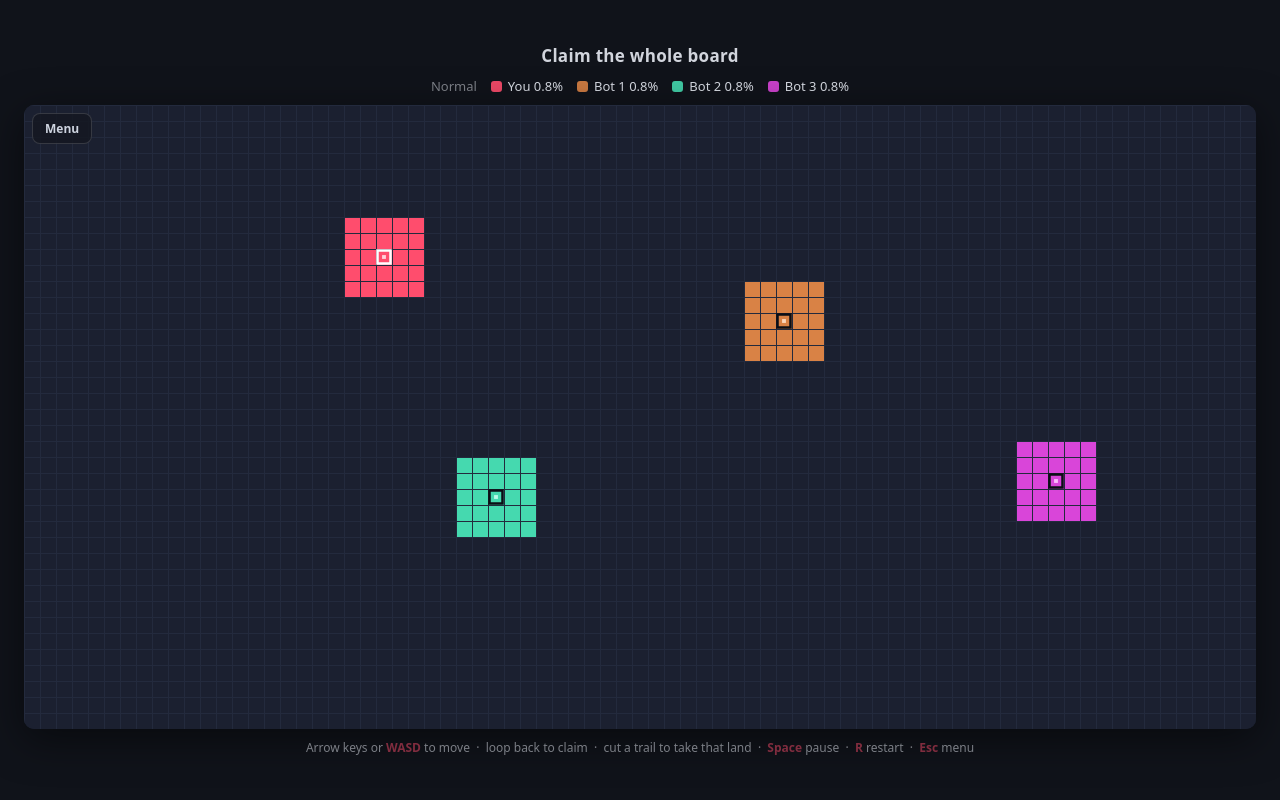
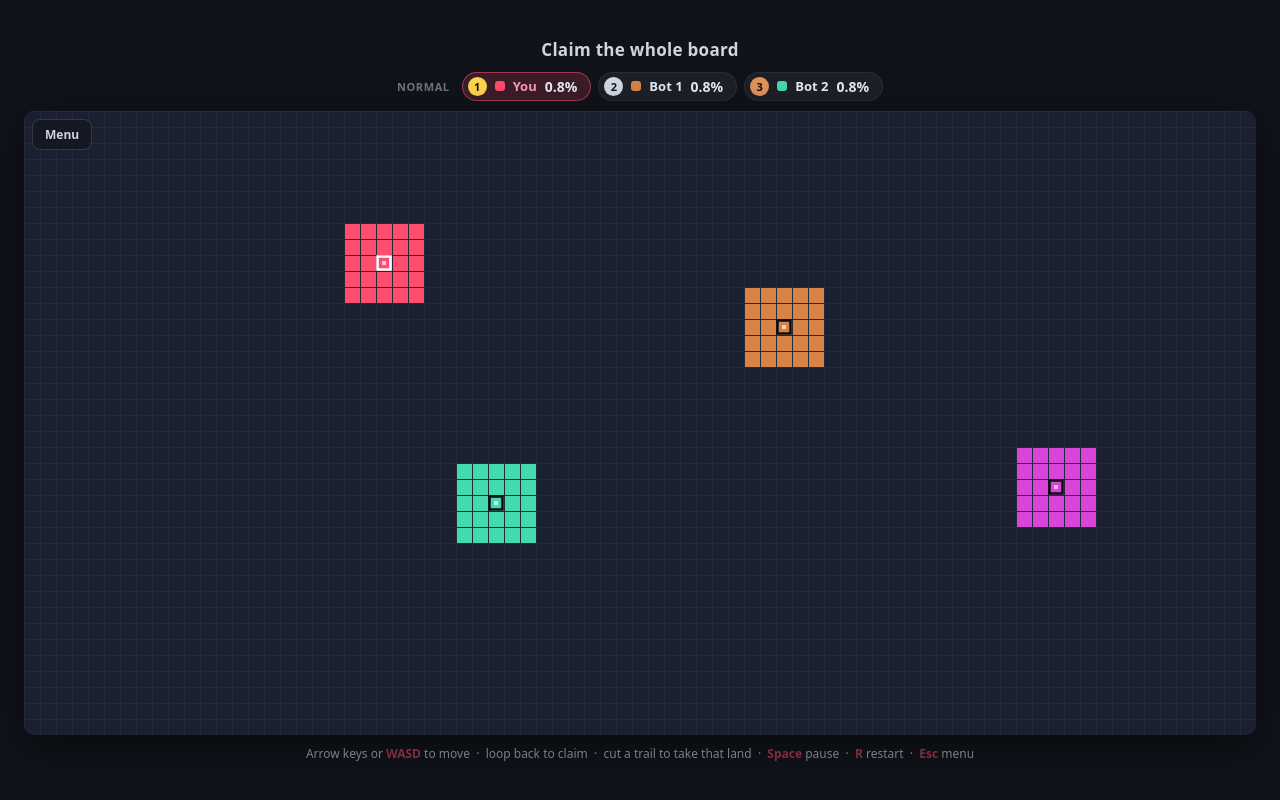
Before and after one commit to keatongodfrey1/paper-io, a plain HTML site: page index.html in a window 1280 px wide. Both pictures are taken after a click on the button "Start". Drawn offline with Linux system fonts and the light colour scheme.

Commit message:
Redesign leaderboard: top 3 + your rank, medal badges
- Show only the top 3 by territory so the bar never wraps no matter how many
  bots are in play; append your own row (with real rank) when you've dropped
  out of the top 3 so you always see where you stand
- Bolder look: gold/silver/bronze rank badges, color dots, bold names, big
  tabular-number percentages, and your entry highlighted in a red pill
- Move difficulty/lives/timer into a small muted meta group

Co-Authored-By: Claude Opus 4.7 <noreply@anthropic.com>

```diff
--- a/index.html
+++ b/index.html
@@ -17,9 +17,20 @@
   h1 { font-size: 17px; font-weight: 600; margin: 0; letter-spacing: .3px; opacity: .9; }
   #wrap { position: relative; }
   canvas { background: var(--board); border-radius: 10px; box-shadow: 0 10px 40px rgba(0,0,0,.5); display: block; }
-  #hud { display: flex; gap: 14px; font-size: 13px; opacity: .92; flex-wrap: wrap; justify-content: center; min-height: 14px; }
-  #hud .chip { display: inline-flex; align-items: center; gap: 6px; }
-  #hud i { width: 11px; height: 11px; border-radius: 3px; display: inline-block; }
+  #hud { display: flex; gap: 12px; align-items: center; justify-content: center; flex-wrap: wrap; min-height: 30px; }
+  #hud .meta { display: flex; gap: 10px; align-items: center; }
+  #hud .meta-item { font-size: 11px; font-weight: 700; letter-spacing: .6px; text-transform: uppercase; opacity: .45; }
+  #hud .lb-wrap { display: flex; gap: 7px; align-items: center; }
+  #hud .lb { display: inline-flex; align-items: center; gap: 8px; padding: 4px 13px 4px 5px; border-radius: 999px; background: rgba(255,255,255,0.06); border: 1px solid rgba(255,255,255,0.06); }
+  #hud .lb-rank { width: 19px; height: 19px; border-radius: 50%; display: inline-flex; align-items: center; justify-content: center; font-size: 11px; font-weight: 800; background: rgba(255,255,255,0.12); color: #aeb6c6; }
+  #hud .lb.r1 .lb-rank { background: #ffd54a; color: #1a1400; }
+  #hud .lb.r2 .lb-rank { background: #d2d9e3; color: #181b22; }
+  #hud .lb.r3 .lb-rank { background: #e0935a; color: #1a0e04; }
+  #hud .lb-dot { width: 10px; height: 10px; border-radius: 3px; }
+  #hud .lb-name { font-weight: 700; font-size: 13px; color: #e7ebf3; }
+  #hud .lb-pct { font-weight: 800; font-size: 14px; font-variant-numeric: tabular-nums; }
+  #hud .lb.me { background: rgba(255,77,109,0.18); border-color: rgba(255,77,109,0.55); }
+  #hud .lb.me .lb-name { color: #ff9bb0; }
   .hint { font-size: 12px; opacity: .5; text-align: center; }
   .hint b { color: var(--accent); opacity: .95; }
 
@@ -623,16 +634,26 @@
   const hud = document.getElementById("hud");
   function updateHUD() {
     const counts = countTerritory(), total = COLS * ROWS;
-    const items = actors.filter((a) => a.alive).map((a) => ({ a, pct: (counts[a.id] || 0) / total * 100 })).sort((p, q) => q.pct - p.pct);
-    let html = "";
+    const ranked = actors.filter((a) => a.alive).map((a) => ({ a, pct: (counts[a.id] || 0) / total * 100 })).sort((p, q) => q.pct - p.pct);
+    const board = ranked.slice(0, 3);
+    const meIdx = ranked.findIndex((r) => r.a.id === PLAYER_ID);
+    if (meIdx >= 3) board.push(ranked[meIdx]);   // keep your own standing on the board if you've dropped out of the top 3
+
+    let meta = '<span class="meta-item">' + DIFFS[difficulty].label + "</span>";
+    if ((state === "playing" || state === "paused" || state === "dying") && livesLeft != null) meta += '<span class="meta-item">Lives ' + Math.max(0, livesLeft) + "</span>";
     if (winCond === "timed" && (state === "playing" || state === "paused")) {
       const left = Math.max(0, timedLimitMs - (performance.now() - playStart)), s = Math.ceil(left / 1000);
-      html += '<span class="chip" style="opacity:.75">' + Math.floor(s / 60) + ":" + String(s % 60).padStart(2, "0") + "</span>";
+      meta += '<span class="meta-item">' + Math.floor(s / 60) + ":" + String(s % 60).padStart(2, "0") + "</span>";
     }
-    html += '<span class="chip" style="opacity:.55">' + DIFFS[difficulty].label + "</span>";
-    if ((state === "playing" || state === "paused" || state === "dying") && livesLeft != null) html += '<span class="chip" style="opacity:.8">Lives ' + Math.max(0, livesLeft) + "</span>";
-    html += items.map((it) => '<span class="chip"><i style="background:' + it.a.color.land + '"></i>' + (it.a.isBot ? "Bot " + (it.a.id - 1) : "You") + " " + it.pct.toFixed(1) + "%</span>").join("");
-    hud.innerHTML = html;
+    const lb = board.map((r) => {
+      const rank = ranked.indexOf(r) + 1, me = r.a.id === PLAYER_ID;
+      return '<div class="lb' + (me ? " me" : "") + (rank <= 3 ? " r" + rank : "") + '">' +
+        '<span class="lb-rank">' + rank + "</span>" +
+        '<span class="lb-dot" style="background:' + r.a.color.land + '"></span>' +
+        '<span class="lb-name">' + (me ? "You" : "Bot " + (r.a.id - 1)) + "</span>" +
+        '<span class="lb-pct">' + r.pct.toFixed(1) + "%</span></div>";
+    }).join("");
+    hud.innerHTML = '<span class="meta">' + meta + '</span><span class="lb-wrap">' + lb + "</span>";
   }
 
   // ===========================================================================
```
